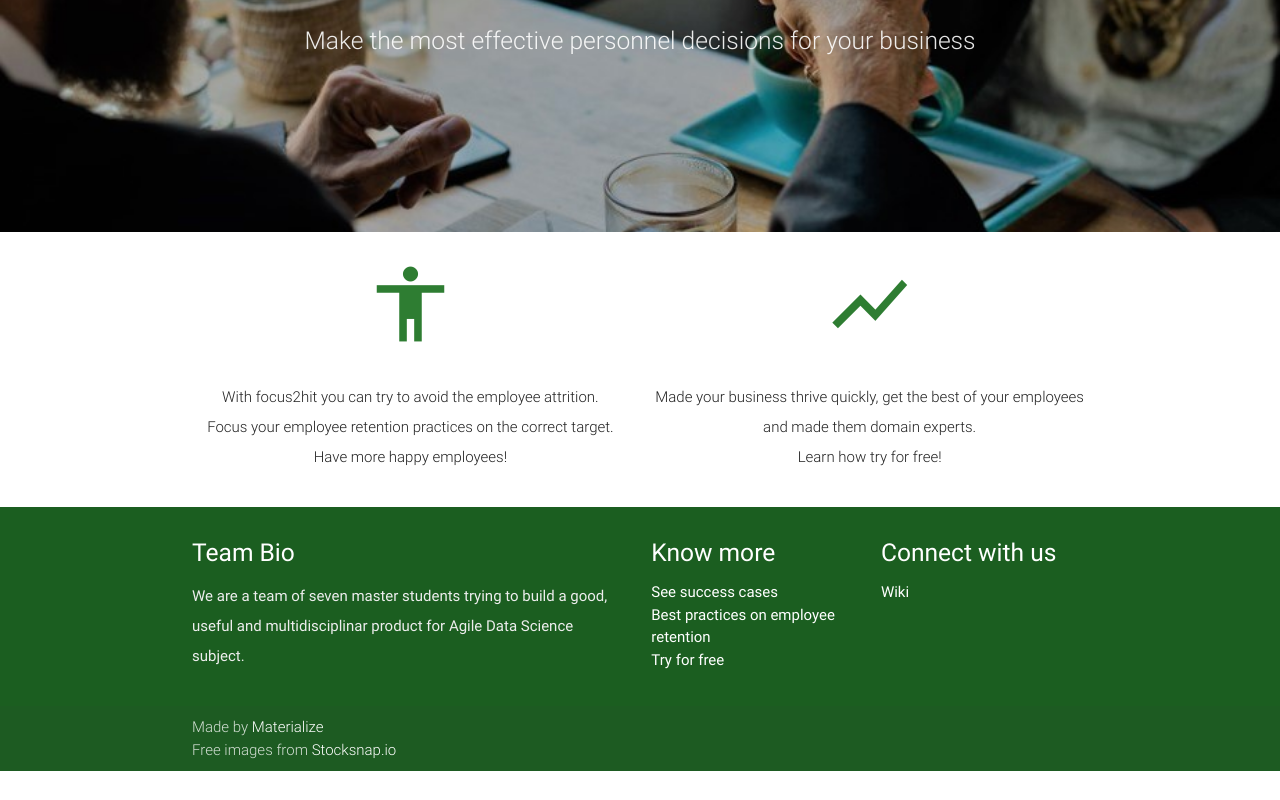
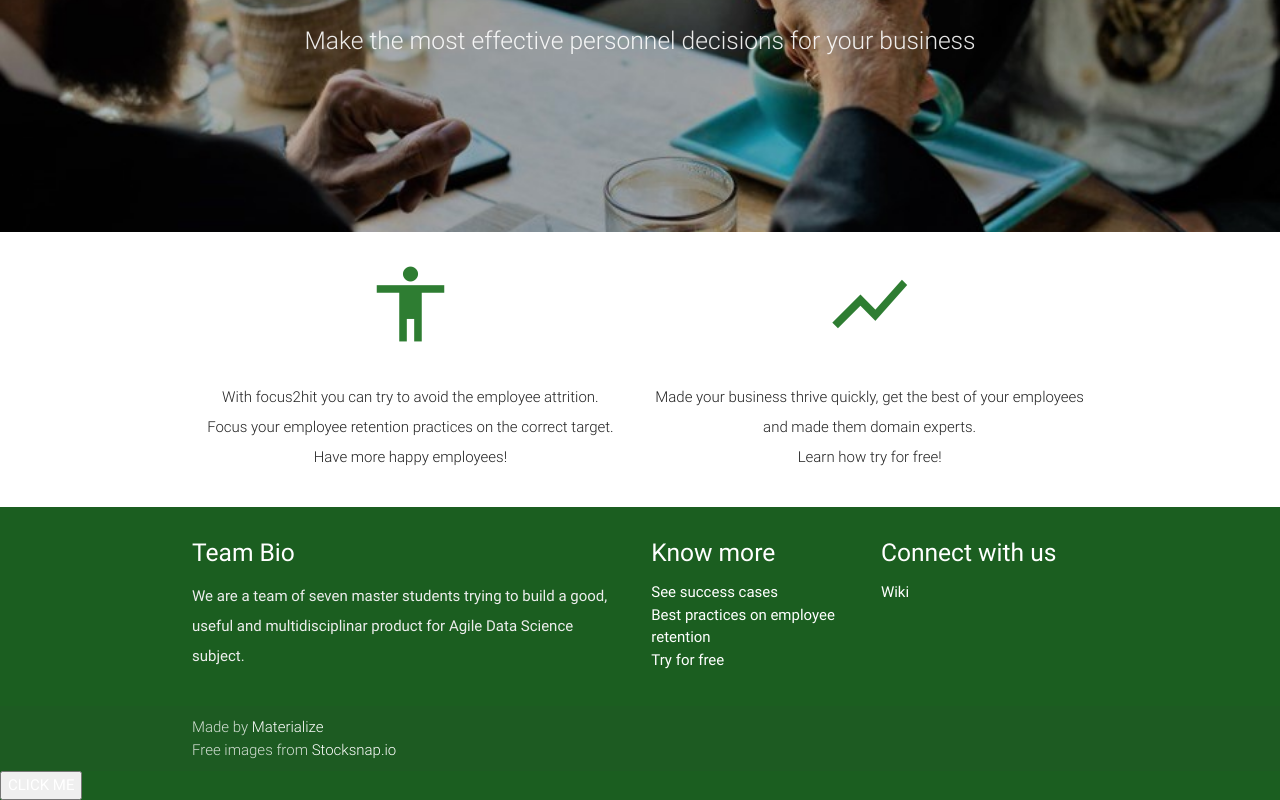
Before and after one commit to AgileDataScienceUB/ADS4, a plain HTML site: page view/index.html in a window 1280 px wide. Shown: the part 1008-1808 px from the top of the page. Before the commit the page ends 1779 px from the top, so only its background shows below. Drawn offline with nearby package versions, Linux system fonts and the light colour scheme.

Commit message:
first test

```diff
--- a/view/index.html
+++ b/view/index.html
@@ -181,6 +181,11 @@
     Free images from <a class="white-text text-darken-1" href="https://stocksnap.io/">Stocksnap.io</a>
     </div>
   </div>
+  <div>
+    <button onclick="create_model()" >
+      CLICK ME
+    </button>
+  </div>
 </footer>
 
 
@@ -188,6 +193,8 @@
   <script src="https://code.jquery.com/jquery-2.1.1.min.js"></script>
   <script src="js/materialize.js"></script>
   <script src="js/init.js"></script>
+  <script>
+  </script>
 
   </body>
 </html>
```
